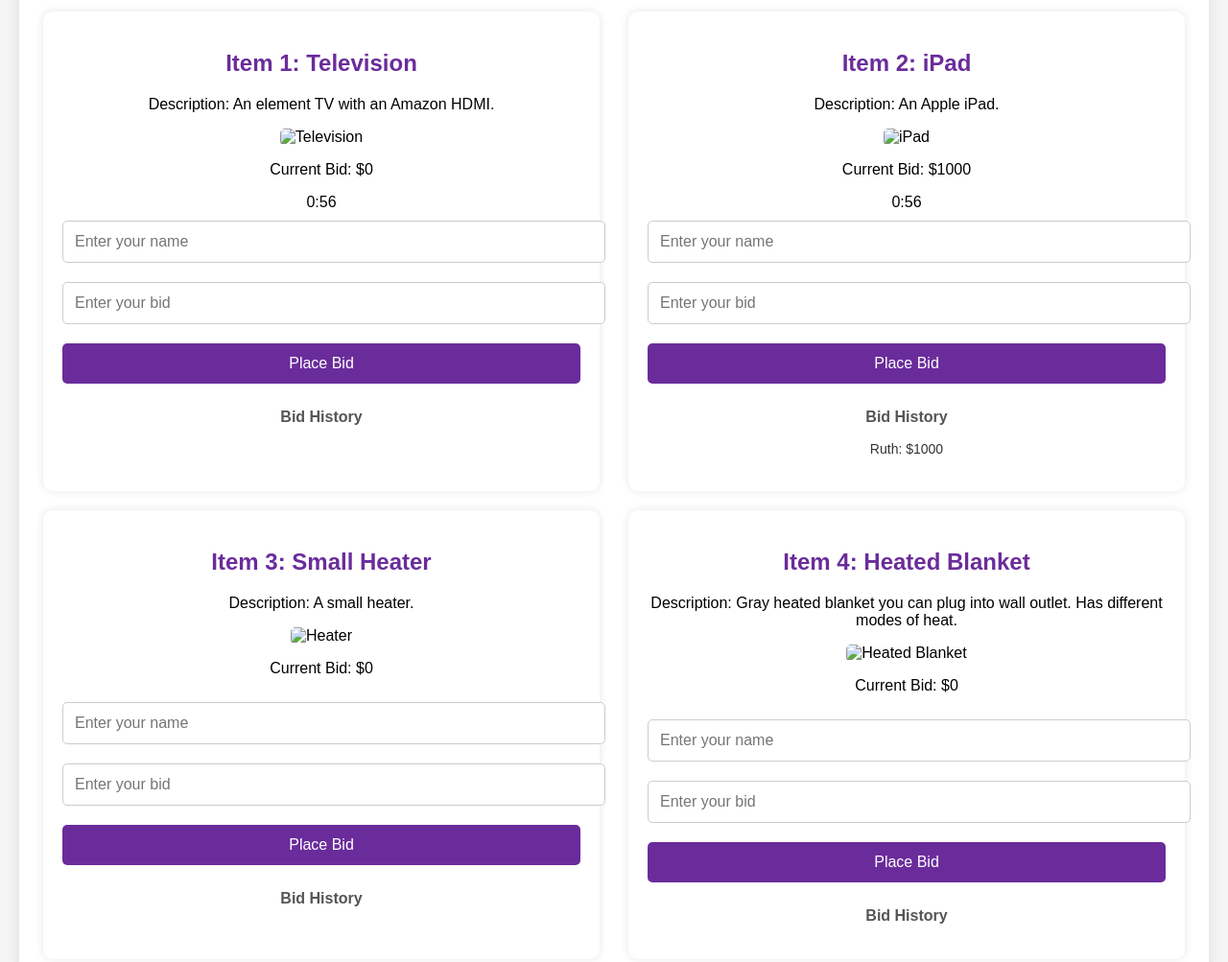
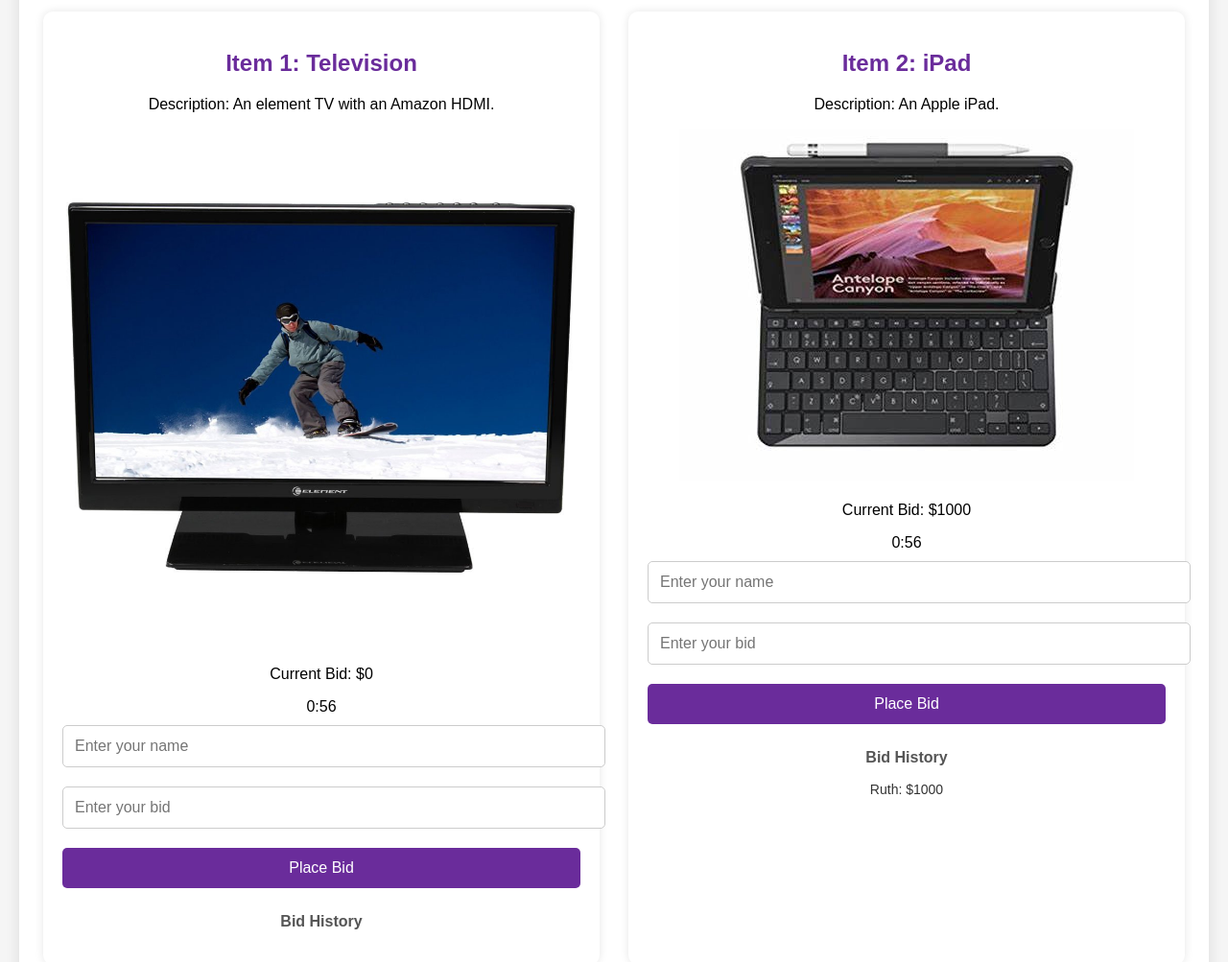
Before and after one commit to luckycharmz1/CharmaineTiendita, a plain HTML site: page index.html in a window 1280 px wide. Shown: the part 320-1323 px from the top of the page at 96% size. Drawn offline with Linux system fonts and the light colour scheme; the site is published under a folder, as on GitHub Pages, so addresses that start at the root find nothing.

Commit message:
Update index.html

```diff
--- a/index.html
+++ b/index.html
@@ -22,7 +22,7 @@
             <div class="product" id="product-tv">
                 <h2>Item 1: Television</h2>
                 <p>Description: An element TV with an Amazon HDMI.</p>
-                <img src="/images/tv.jpeg" alt="Television" class="product-image">
+                <img src="images/tv.jpeg" alt="Television" class="product-image">
                 <p id="current-bid-tv">Current Bid: <span>$0</span></p>
 
                 <div id="timer-tv">
@@ -47,7 +47,7 @@
             <div class="product" id="product-ipad">
                 <h2>Item 2: iPad</h2>
                 <p>Description: An Apple iPad.</p>
-                <img src="/images/ipad.jpeg" alt="iPad" class="product-image">
+                <img src="images/ipad.jpeg" alt="iPad" class="product-image">
                 <p id="current-bid-ipad">Current Bid: <span>$1000</span></p>
 
                 <div id="timer-ipad">
@@ -73,7 +73,7 @@
             <div class="product" id="product-heater">
                 <h2>Item 3: Small Heater</h2>
                 <p>Description: A small heater.</p>
-                <img src="/images/heater.jpeg" alt="Heater" class="product-image">
+                <img src="images/heater.jpeg" alt="Heater" class="product-image">
                 <p id="current-bid-heater">Current Bid: <span>$0</span></p>
 
                 <div id="timer-heater">
@@ -98,7 +98,7 @@
             <div class="product" id="product-blanket">
                 <h2>Item 4: Heated Blanket</h2>
                 <p>Description: Gray heated blanket you can plug into wall outlet. Has different modes of heat.</p>
-                <img src="/images/heated-blanket.jpeg" alt="Heated Blanket" class="product-image">
+                <img src="images/heated-blanket.jpeg" alt="Heated Blanket" class="product-image">
                 <p id="current-bid-blanket">Current Bid: <span>$0</span></p>
 
                 <div id="timer-blanket">
@@ -138,7 +138,6 @@
             </a>
         </div>
     </footer>
-
 
     <!-- Contact Form Modal -->
     <div id="contact-form-modal" class="modal">
```
Lines whose indentation alone changed are shown as unchanged.
